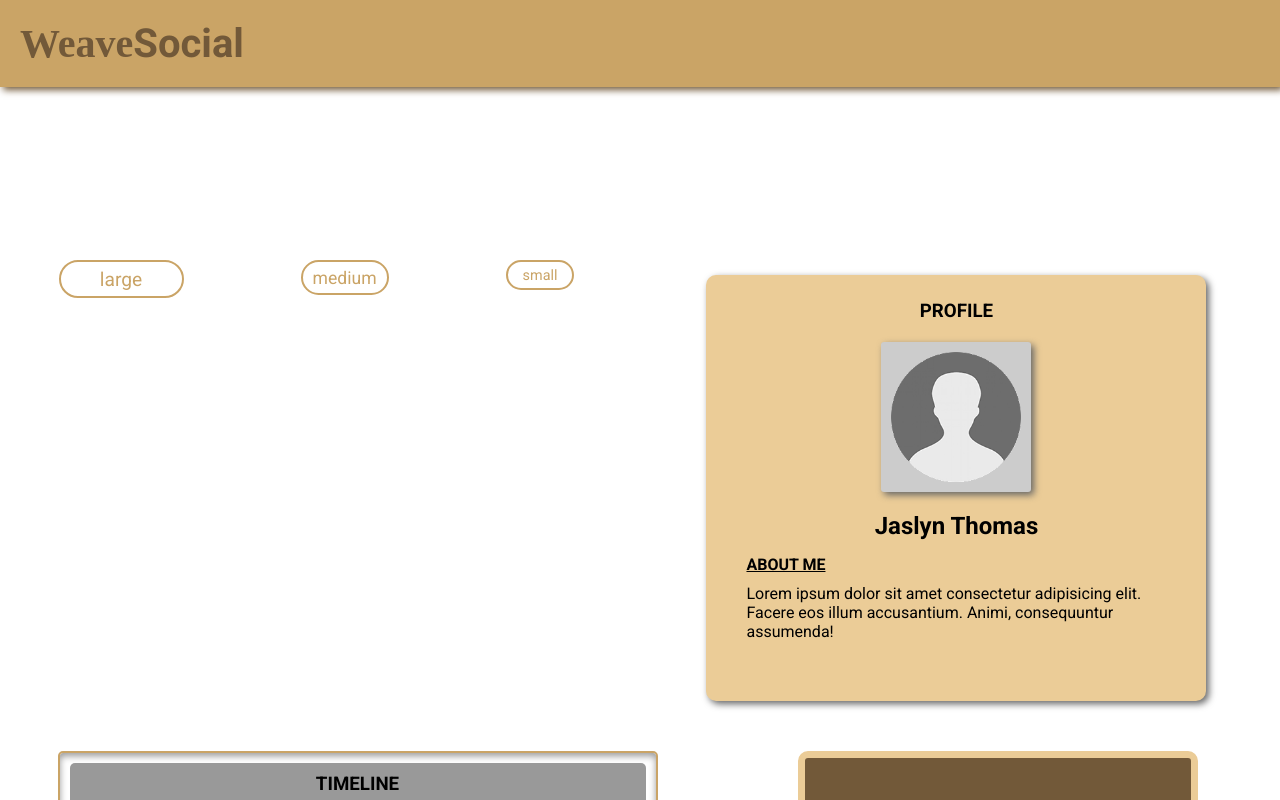
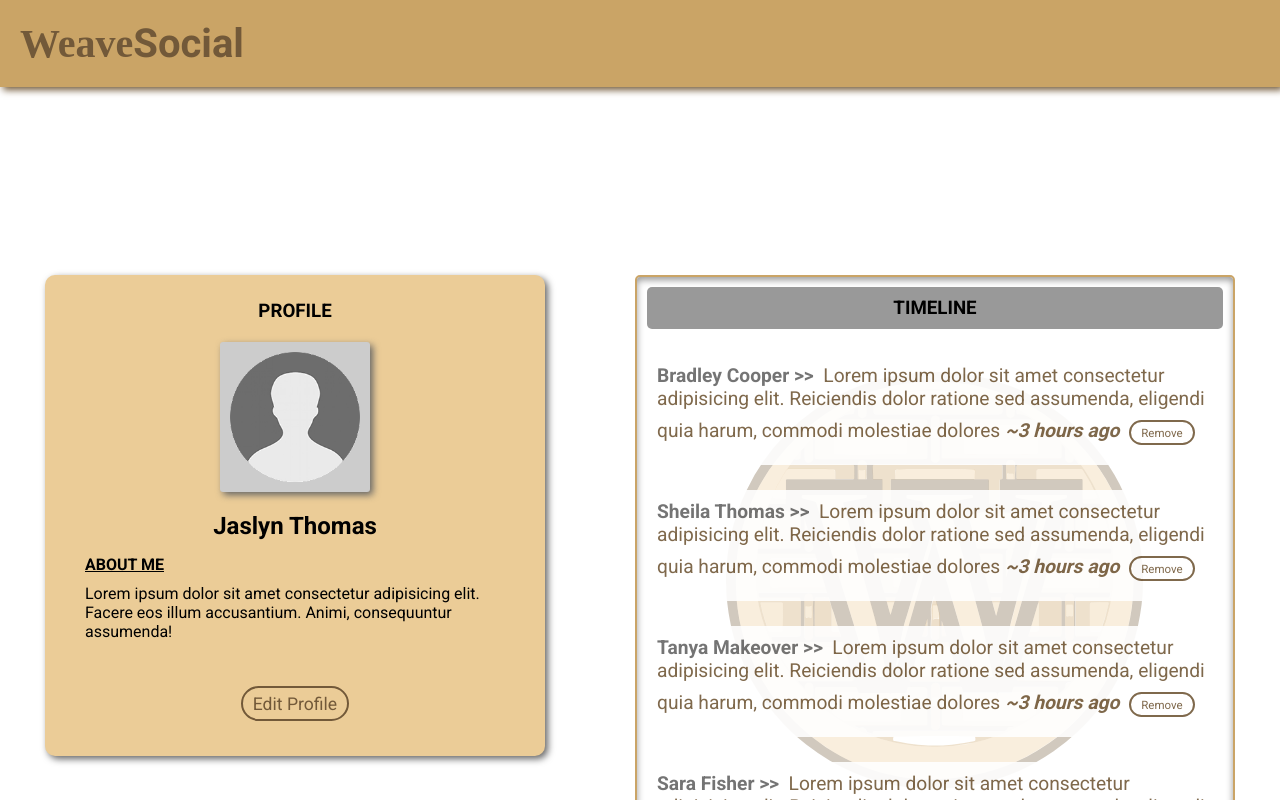
Before and after one commit to allythiel/social-media-front-end, a React (Create React App) app: page / in a window 1280 px wide. Shown: the top 800 px of the page. Built offline with nearby package versions, Linux system fonts and the light colour scheme.

Commit message:
add FriendsRequestStatusBar comp.

```diff
--- a/src/App.css
+++ b/src/App.css
@@ -58,8 +58,8 @@ h4 {
     font-size: 1.2em;
     padding: 2px 10px;
     background-color: inherit;
-    border: 2px solid var(--theme-medium);
-    color: var(--theme-medium);
+    border: 2px solid var(--theme-dark);
+    color: var(--theme-dark);
     border-radius: 30px;
     text-align: center;
 }
@@ -82,10 +82,10 @@ h4 {
 }
 
 .button-sm {
-   height: 30px;
+   height: 25px;
    min-width: 60px;
-   font-size: .9em;
-   padding: 2px 15px;
+   font-size: .6em;
+   padding: 1px 10px;
    border-radius: 15px;
 
 }
--- a/src/App.js
+++ b/src/App.js
@@ -4,6 +4,7 @@ import Footer from './components/footer/Footer'
 import Profile from './components/profile/Profile'
 import Timeline from './components/timeline/Timeline'
 import FriendsAllUsersList from './components/FriendsAllUsersList/FriendsAllUsersList';
+import FriendsRequestStatusBar from './components/FriendsRequestStatusBar/FriendsRequestStatusBar.js';
 import './App.css'
 
 
@@ -17,7 +18,6 @@ const App = () => {
          <Header/>
          <div className='content'>
             <div>
-            <button className='button-lg'>large</button><button className='button-md'>medium</button><button className='button-sm'>small</button>
                <div>
                   <Profile aboutme={aboutme} name={name}/>
                </div>
--- /dev/null
+++ b/src/Components/FriendsRequestStatusBar/FriendsRequestStatusBar.js
@@ -0,0 +1,11 @@
+import React from 'react';
+
+const FriendsRequestStatusBar = () => {
+   return (
+      <div>
+
+      </div>
+   )
+}
+
+export default FriendsRequestStatusBar;
--- a/src/Components/friendsAllUsersList/FriendsAllUsersList.css
+++ b/src/Components/friendsAllUsersList/FriendsAllUsersList.css
@@ -4,7 +4,7 @@
    padding: 10px;
    border: 7px solid var(--theme-light);
    margin: 25px 50px;
-   background-color: var(--theme-dark);
+   background-color: var(--theme-medium);
    border-radius: 10px;
 
 
--- a/src/Components/profile/Profile.js
+++ b/src/Components/profile/Profile.js
@@ -9,6 +9,7 @@ const Profile = (props) => {
           <h3>Profile</h3>
           <Avatar />
           <UserInfo aboutme={props.aboutme} name={props.name} />
+          <button className="button-md">Edit Profile</button>
         </div>
     )
 }
--- a/src/Components/timeline/userPost/userPost.js
+++ b/src/Components/timeline/userPost/userPost.js
@@ -5,7 +5,7 @@ const UserPost = (props) => {
    return (
       <div className='user-post'>
          <p>
-            <span>{`${props.name} >>`}&nbsp;&nbsp;</span>Lorem ipsum dolor sit amet consectetur adipisicing elit. Reiciendis dolor ratione sed assumenda, eligendi quia harum, commodi molestiae dolores <i><b>~3 hours ago</b></i></p>
+            <span>{`${props.name} >>`}&nbsp;&nbsp;</span>Lorem ipsum dolor sit amet consectetur adipisicing elit. Reiciendis dolor ratione sed assumenda, eligendi quia harum, commodi molestiae dolores <i><b>~3 hours ago</b></i><button className="button-sm">Remove</button></p>
       </div>
    )
 }
```
Also changed, not shown: src/Components/FriendsRequestStatusBar/FriendsRequestStatusBar.css (added).
